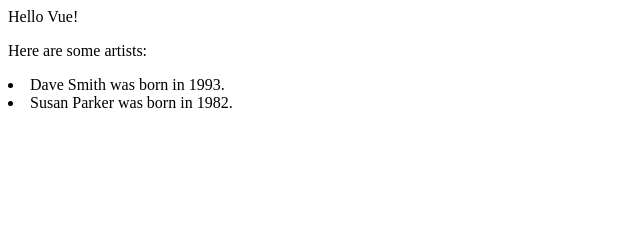
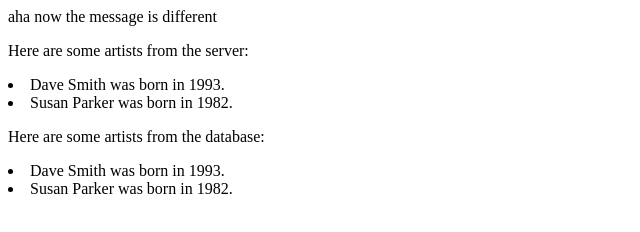
Before and after one commit to mjonesMDX/TestFrontend, a plain HTML site: page index.html in a window 1280 px wide. Shown: the whole page, without its empty margins (0-640 px from the left). Drawn offline with nearby package versions, Linux system fonts and the light colour scheme; no server answers.

Commit message:
Asyncronously getting data from server

```diff
--- a/index.html
+++ b/index.html
@@ -13,9 +13,14 @@
     <div id="app">
         {{ message }}
 
-        <p>Here are some artists:
-            <li v-for = "artist in artists" :key="artist.name">
-               {{artist.name}} {{artist.surname}} was born in {{artist.yearOfBirth}}.
+        <p>Here are some artists from the server:
+            <li v-for = "artist in serverArtists" >
+               {{artist.firstName}} {{artist.lastName}} was born in {{artist.yearOfBirth}}.
+            </li>
+        </p>
+        <p>Here are some artists from the database:
+            <li v-for = "artist in dbArtists" >
+               {{artist.firstName}} {{artist.lastName}} was born in {{artist.yearOfBirth}}.
             </li>
         </p>
     </div>
@@ -26,22 +31,53 @@
                 data() {
                     return {
                         message: 'Hello Vue!',
-                        artists: [
+                        serverArtists: [
                             {
-                                name: "Dave",
-                                surname: "Smith",
+                                firstName: "Dave",
+                                lastName: "Smith",
                                 yearOfBirth: 1993
                             },
                             {
-                                name: "Susan",
-                                surname: "Parker",
+                                firstName: "Susan",
+                                lastName: "Parker",
+                                yearOfBirth: 1982
+                            },
+                        ],
+
+                        dbArtists: [
+                            {
+                                firstName: "Dave",
+                                lastName: "Smith",
+                                yearOfBirth: 1993
+                            },
+                            {
+                                firstName: "Susan",
+                                lastName: "Parker",
                                 yearOfBirth: 1982
                             },
                         ]
                     }
                 },
-                created(){
+                created: function(){
                     //nothing here yet
+                    console.log("app created");
+                    this.fetchData();
+                   // this.artists = await fetch("http://localhost:4000/message").json();
+
+                    this.message = "aha now the message is different";
+                   // this.artists = [];
+                },
+
+                methods: {
+                    async fetchData(){
+                        const response = await fetch("http://localhost:4000/message");
+                        const data = await response.json();
+                        this.serverArtists = data;
+
+                        const response2 = await fetch("http://localhost:4000/ping");
+                        const data2 = await response2.json();
+                        this.dbArtists = data2;
+                    }
                 }
             })
 
```
